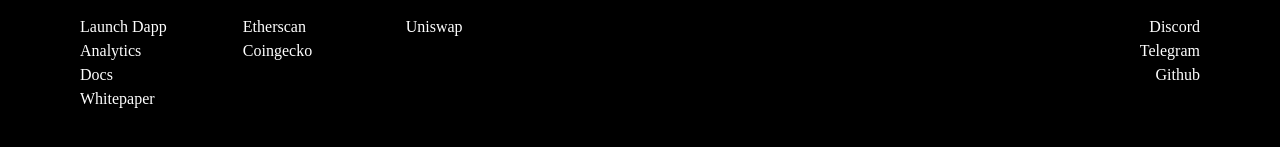
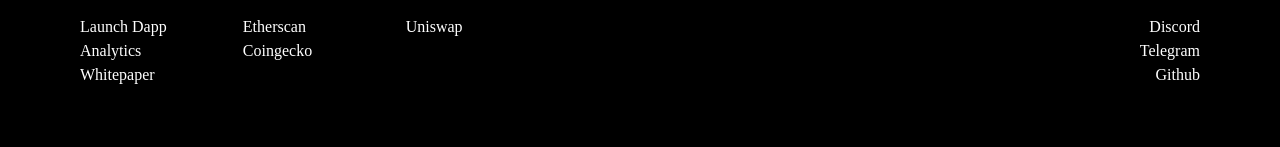
Before and after one commit to vetherasset/vether-landing, a Next.js app: page / in a window 1280 px wide. Shown: the part 3367-3514 px from the top of the page. Built offline with nearby package versions, Linux system fonts and the light colour scheme; a web font is replaced by a local one.

Commit message:
Remove docs

```diff
--- a/components/Footer.js
+++ b/components/Footer.js
@@ -34,7 +34,6 @@ export const Footer = (props) => {
 						<ul style={{ listStyleType: 'none' }}>
 							<li><Link onClick={(e) => push(e, defaults.url.dapp)}>Launch Dapp</Link></li>
 							<li><Link href={defaults.url.analytics}>Analytics</Link></li>
-							<li><Link isExternal href={defaults.url.docs}>Docs</Link></li>
 							<li><Link onClick={(e) => push(e, 'whitepaper')}>Whitepaper</Link></li>
 						</ul>
 					</GridItem>
```
